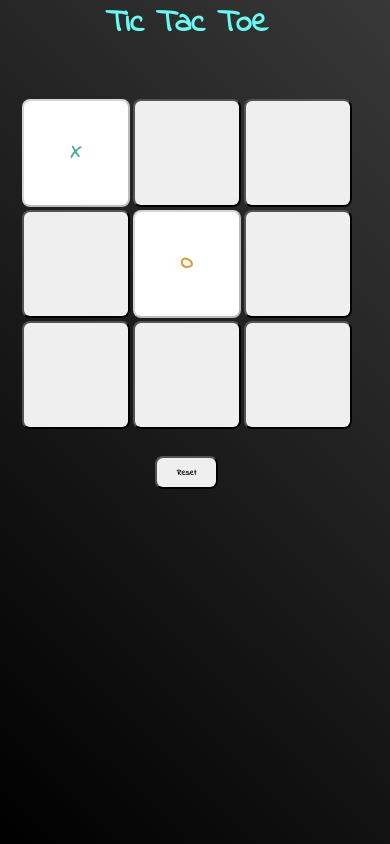
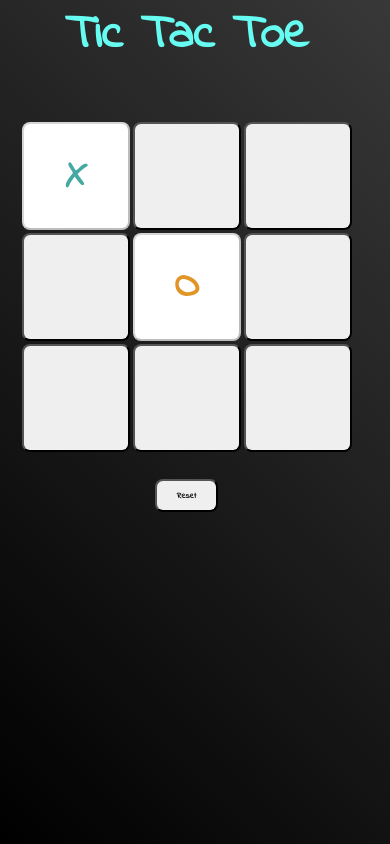
Before and after one commit to jy7196/tictactoe, a plain HTML site: page index.html in a window 390 px wide. Both pictures are taken after a click on the button 75 px from the left and 152 px from the top of the page. Drawn offline with Linux system fonts and the light colour scheme; a web font is replaced by a local one.

Commit message:
Add files via upload

```diff
--- a/styles.css
+++ b/styles.css
@@ -103,7 +103,7 @@ html{
             font-family: 'Indie Flower', cursive;
            }
         button{
-            font-size: 20px;
+            font-size: 40px;
             font-weight: bold;
             font-family: 'Indie Flower', cursive;
 
@@ -114,7 +114,7 @@ html{
         button:disabled,button[disabled]{
             background-color: white;
             font-weight: bold;
-            font-size: 20px;
+            font-size: 40px;
             font-family: 'Indie Flower', cursive;
     }
     #reset{
@@ -129,7 +129,7 @@ html{
             margin:0;
             padding: 0;
             color: #66fcf1;
-                    font-size: 2em;
+                    font-size: 3em;
                     margin-bottom: -1.5%;
 
         }
```
